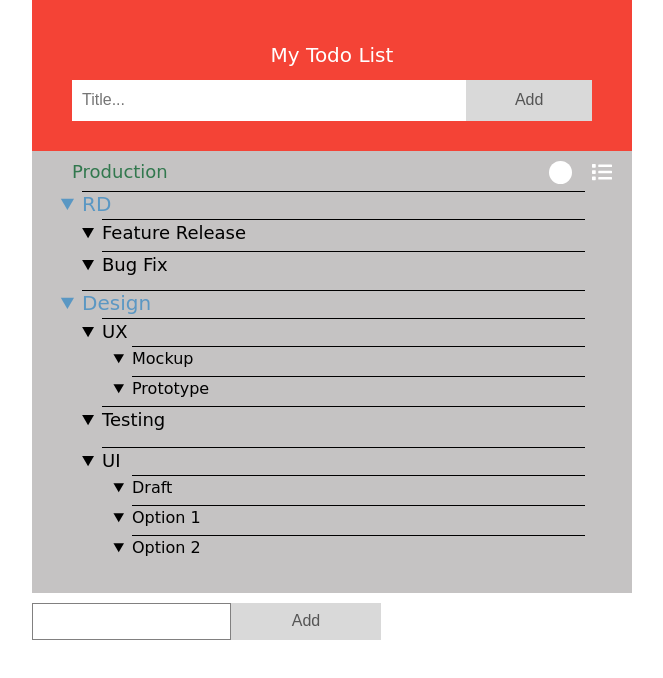
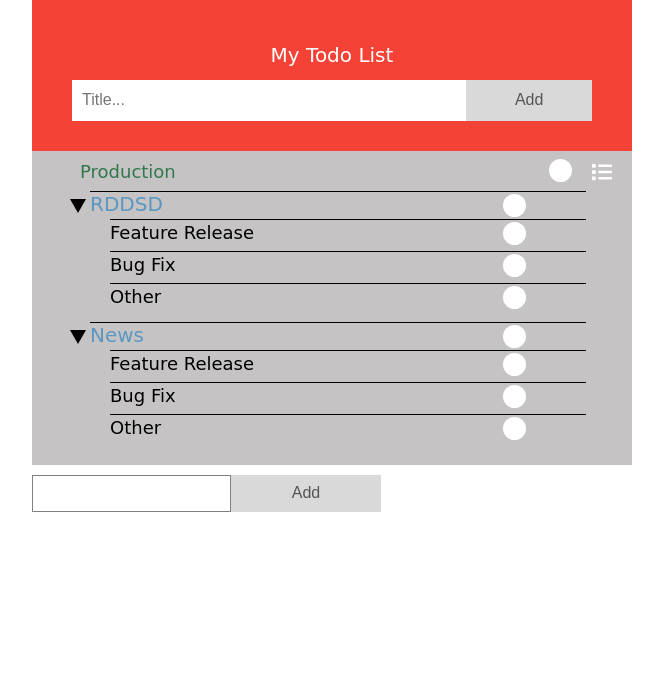
Before and after one commit to vinograd1kaa/todoList-frontend, a React (Create React App) app: page /todo in a window 1280 px wide. Both pictures are taken after a click on the element 910 px from the left and 171 px from the top of the page. Shown: the top 678 px of the page, without its empty margins (308-971 px from the left). Built offline with nearby package versions, Linux system fonts and the light colour scheme.

Commit message:
add component TodoItem fixed disable bug changed onClicks without args

```diff
--- a/src/containers/Todo/Todo.jsx
+++ b/src/containers/Todo/Todo.jsx
@@ -9,10 +9,10 @@ import {
   TaskListItem,
   ItemCheckedCircle,
   SubTasksList,
-  SubTasksItem,
   AddSubTaskButton,
   AddSubTaskForm,
 } from './styles/Todo';
+import TodoItem from './TodoItem';
 
 const Todo = ({ tasksList, addTask, changeTaskChecked, addSubTask, t }) => {
   const [addTaskInputValue, setAddTaskInputValue] = useState('');
@@ -56,10 +56,7 @@ const Todo = ({ tasksList, addTask, changeTaskChecked, addSubTask, t }) => {
             value={addTaskInputValue}
             onChange={(e) => setAddTaskInputValue(e.target.value)}
           />
-          <AddTasksButton
-            disabled={addTaskInputValue === ''}
-            onClick={() => handleClickAddTaskBtn()}
-          >
+          <AddTasksButton disabled={addTaskInputValue === ''} onClick={handleClickAddTaskBtn}>
             {t('Todo.addTasksButton')}
           </AddTasksButton>
         </Form>
@@ -76,26 +73,16 @@ const Todo = ({ tasksList, addTask, changeTaskChecked, addSubTask, t }) => {
             </SubTaskIcon>
             {subTaskOpenedState && (
               <SubTasksList>
-                <SubTasksItem level={1}>
-                  RD
-                  <SubTasksItem level={2}>Feature Release</SubTasksItem>
-                  <SubTasksItem level={2}>Bug Fix</SubTasksItem>
-                </SubTasksItem>
-                <SubTasksItem level={1}>
-                  Design
-                  <SubTasksItem level={2}>
-                    UX
-                    <SubTasksItem level={3}>Mockup</SubTasksItem>
-                    <SubTasksItem level={3}>Prototype</SubTasksItem>
-                    <SubTasksItem>Testing</SubTasksItem>
-                  </SubTasksItem>
-                  <SubTasksItem level={2}>
-                    UI
-                    <SubTasksItem level={3}>Draft</SubTasksItem>
-                    <SubTasksItem level={3}>Option 1</SubTasksItem>
-                    <SubTasksItem level={3}>Option 2</SubTasksItem>
-                  </SubTasksItem>
-                </SubTasksItem>
+                <TodoItem
+                  title="RDDSD"
+                  items={['Feature Release', 'Bug Fix', 'Other']}
+                  levels={[1, 2]}
+                />
+                <TodoItem
+                  title="News"
+                  items={['Feature Release', 'Bug Fix', 'Other']}
+                  levels={[1, 2]}
+                />
               </SubTasksList>
             )}
           </TaskListItem>
@@ -107,7 +94,7 @@ const Todo = ({ tasksList, addTask, changeTaskChecked, addSubTask, t }) => {
             value={addSubTaskInputValue}
             onChange={(e) => setAddSubTaskInputValue(e.target.value)}
           />
-          <AddSubTaskButton onClick={() => handleClickAddSubTaskBtn()}>Add</AddSubTaskButton>
+          <AddSubTaskButton onClick={handleClickAddSubTaskBtn}>Add</AddSubTaskButton>
         </AddSubTaskForm>
       )}
     </Container>
--- /dev/null
+++ b/src/containers/Todo/TodoItem.jsx
@@ -0,0 +1,25 @@
+import React from 'react';
+import { ItemCheckedCircle, SubTaskItem, SwitchStateSubTaskItem } from './styles/Todo';
+import { CheckedTaskItem } from './styles';
+
+const TodoItem = ({ title, items }) => {
+  return (
+    <SubTaskItem level={1}>
+      <SwitchStateSubTaskItem />
+      {title}
+      <ItemCheckedCircle todoItem>
+        <CheckedTaskItem />
+      </ItemCheckedCircle>
+      {items.map((item) => (
+        <SubTaskItem level={2}>
+          {item}
+          <ItemCheckedCircle todoItem>
+            <CheckedTaskItem />
+          </ItemCheckedCircle>
+        </SubTaskItem>
+      ))}
+    </SubTaskItem>
+  );
+};
+
+export default TodoItem;
--- a/src/containers/Todo/styles/Todo.js
+++ b/src/containers/Todo/styles/Todo.js
@@ -39,7 +39,7 @@ export const AddTasksButton = styled.button`
 export const TaskListItem = styled.div`
   cursor: pointer;
   position: relative;
-  padding: 12px 8px 12px 40px;
+  padding: 12px 8px 12px 48px;
   font-size: 18px;
   transition: 0.2s;
   color: #32784e;
@@ -57,9 +57,9 @@ export const ItemCheckedCircle = styled.div`
   height: 23px;
   width: 23px;
   border: none;
-  top: 10px;
   right: 60px;
   border-radius: 50%;
+  top: ${({ todoItem }) => (todoItem ? '2px' : '8px')};
 `;
 
 export const TasksList = styled.h2`
@@ -70,10 +70,9 @@ export const TasksList = styled.h2`
 export const SubTasksList = styled.ul`
   width: 93%;
   margin-top: 10px;
-  list-style-type: disclosure-open;
 `;
 
-export const SubTasksItem = styled.li`
+export const SubTaskItem = styled.li`
   border: 1px solid black;
   border-left: none;
   border-right: none;
@@ -83,7 +82,17 @@ export const SubTasksItem = styled.li`
   margin: 5px 0;
   font-size: ${({ level }) => `${22 - level * 2}px`};
   margin-left: ${({ level }) => `${level * 10}px`};
+  position: relative;
 `;
+
+export const SwitchStateSubTaskItem = styled.span`
+  border-left: 8px solid transparent;
+  border-right: 8px solid transparent;
+  border-top: 14px solid black;
+  position: absolute;
+  left: -20px;
+  top: 7px;
+}`;
 
 export const AddSubTaskInput = styled.input`
   margin: 0;
```
